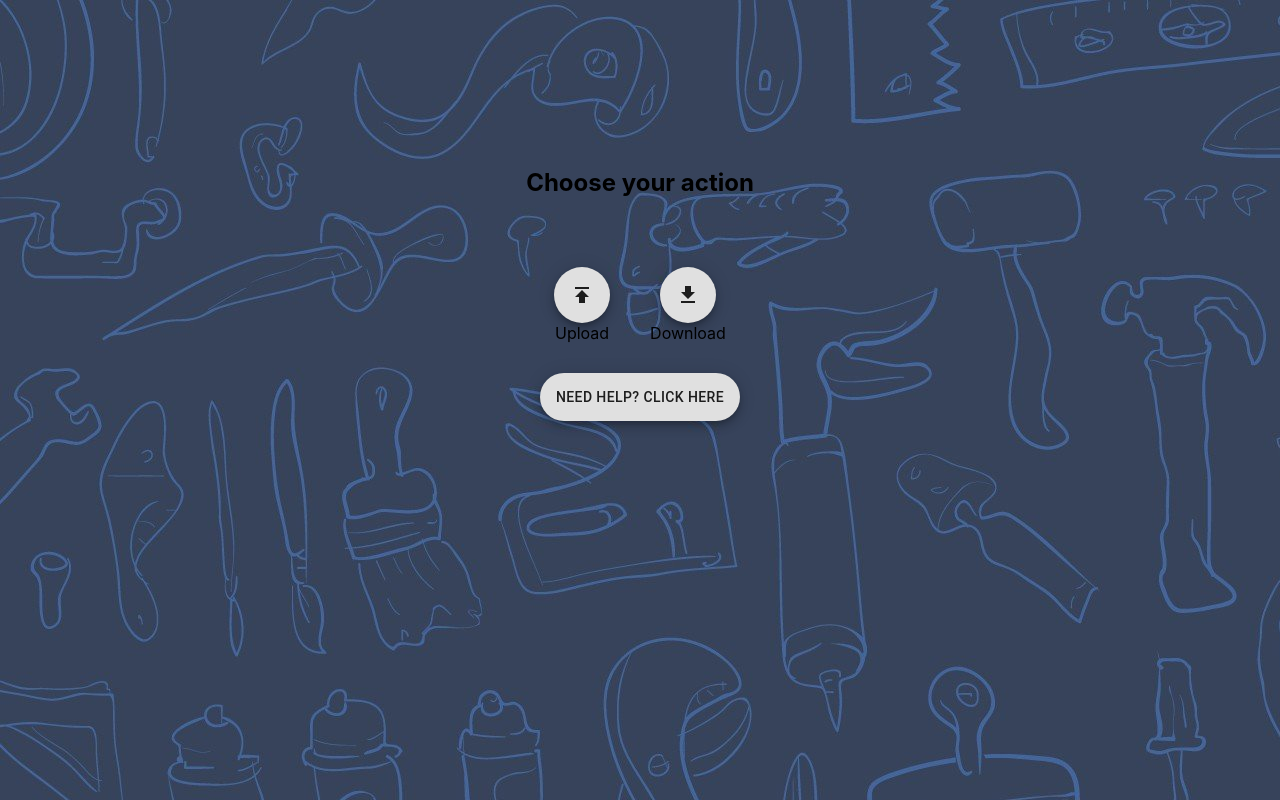
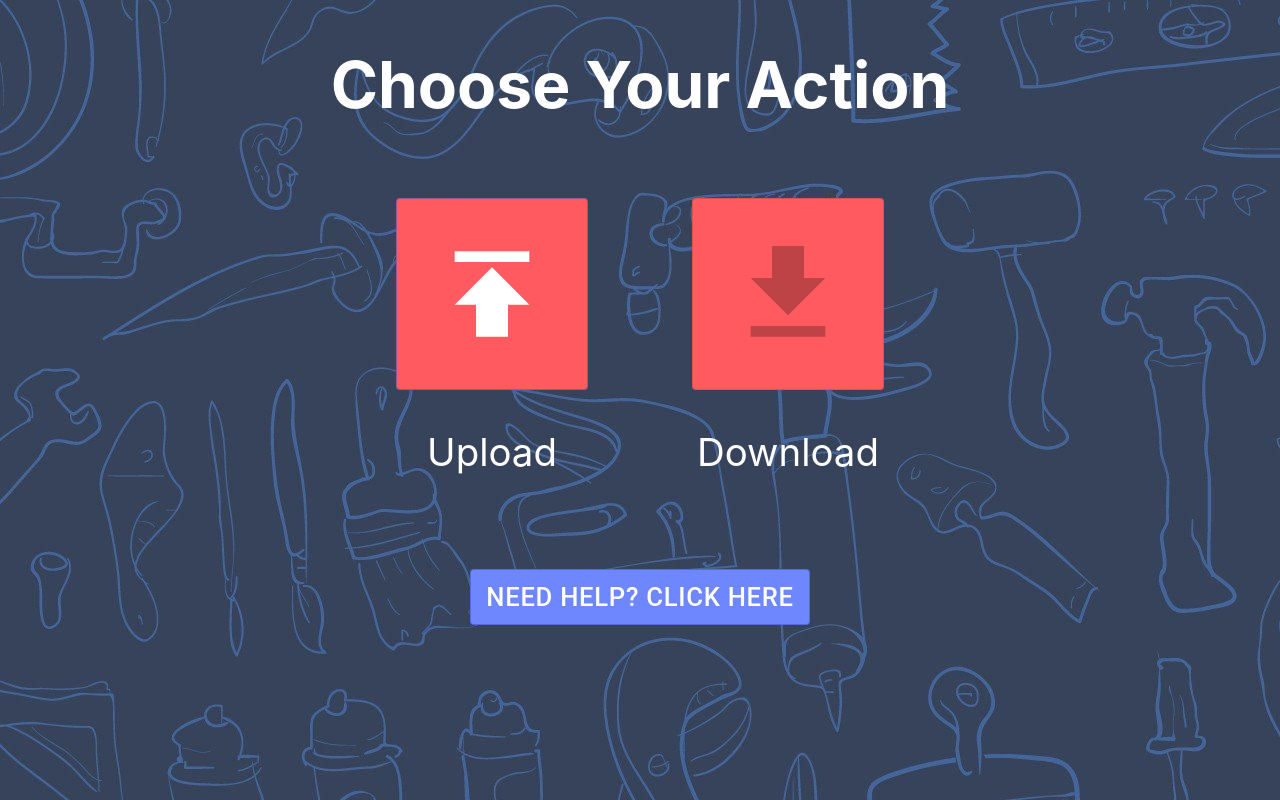
Before and after one commit to ocr-data-preparation/application, a React (Create React App) app: page /home in a window 1280 px wide. Built offline with nearby package versions, Linux system fonts and the light colour scheme.

Commit message:
revamp design home page

```diff
--- a/src/components/Home/DownloadDialogNoPath.js
+++ b/src/components/Home/DownloadDialogNoPath.js
@@ -1,5 +1,4 @@
 import React from "react";
-import { URL_BASE_API } from "../../config";
 import { makeStyles } from "@material-ui/core/styles";
 import {
   Button,
@@ -11,8 +10,6 @@ import {
   Fab
 } from "@material-ui/core";
 import { CloudDownload, Close, CheckCircle, GetApp } from "@material-ui/icons";
-import axios from "axios";
-import UploadedDialog from "./SuccessDialog";
 import SuccessDialog from "./SuccessDialog";
 
 const useStyles = makeStyles(theme => ({
@@ -47,6 +44,15 @@ const useStyles = makeStyles(theme => ({
   },
   content: {
     textAlign: "center"
+  },
+  title: {
+    color: "white",
+    backgroundColor: "#FF5A5F",
+    height: "15vw",
+    width: "15vw"
+  },
+  titleIcon: {
+    fontSize: "10vw"
   }
 }));
 
@@ -86,9 +92,15 @@ export default function DownloadDialog() {
 
   return (
     <React.Fragment>
-      <Fab onClick={handleClickOpen}>
-        <GetApp />
-      </Fab>
+      <Button
+        disabled
+        variant="outlined"
+        color="primary"
+        onClick={handleClickOpen}
+        className={classes.title}
+      >
+        <GetApp className={classes.titleIcon} />
+      </Button>
       {download.downloaded ? (
         <SuccessDialog message="Image saved" />
       ) : (
--- a/src/components/Home/UploadDialog.js
+++ b/src/components/Home/UploadDialog.js
@@ -75,6 +75,15 @@ const useStyles = makeStyles(theme => ({
     placeSelf: "center",
     borderRadius: "10px",
     padding: "1vw"
+  },
+  title: {
+    color: "white",
+    backgroundColor: "#FF5A5F",
+    height: "15vw",
+    width: "15vw"
+  },
+  titleIcon: {
+    fontSize: "10vw"
   }
 }));
 
@@ -160,9 +169,14 @@ export default function UploadDialog() {
 
   return (
     <div>
-      <Fab onClick={handleClickOpen}>
-        <Publish />
-      </Fab>
+      <Button
+        variant="outlined"
+        color="primary"
+        onClick={handleClickOpen}
+        className={classes.title}
+      >
+        <Publish className={classes.titleIcon} />
+      </Button>
       <Dialog
         fullScreen
         open={open}
--- a/src/components/Home/index.js
+++ b/src/components/Home/index.js
@@ -1,9 +1,7 @@
 import React from "react";
-import { Box, Grid } from "@material-ui/core";
+import { Box, Grid, Button } from "@material-ui/core";
 import { makeStyles } from "@material-ui/core/styles";
 import Fab from "@material-ui/core/Fab";
-import Publish from "@material-ui/icons/Publish";
-import GetApp from "@material-ui/icons/GetApp";
 import { Link } from "react-router-dom";
 
 import UploadDialog from "./UploadDialog";
@@ -11,14 +9,17 @@ import DownloadDialog from "./DownloadDialogNoPath";
 
 const useStyles = makeStyles(theme => ({
   container: {
-    marginTop: "10vw",
     textAlign: "center",
     direction: "column",
     justifyContent: "center",
     alignItems: "center"
   },
   header: {
-    padding: "20px"
+    padding: "20px",
+    color: "white",
+    fontSize: "5vw",
+    marginTop: "2vw",
+    marginBottom: "2vw"
   },
   miniContainer: {
     padding: "10px",
@@ -30,8 +31,24 @@ const useStyles = makeStyles(theme => ({
     padding: "20px",
     justifyContent: "center"
   },
+  buttonContainerRight: {
+    marginRight: "5vw",
+    padding: "20px",
+    justifyContent: "center"
+  },
   buttonLabel: {
     padding: "20px"
+  },
+  dialogTag: {
+    marginTop: "3vw",
+    fontSize: "3vw",
+    color: "white"
+  },
+  helpButton: {
+    color: "white",
+    marginTop: "5vw",
+    fontSize: "2vw",
+    backgroundColor: "#6E87FF"
   }
 }));
 
@@ -40,19 +57,25 @@ function Home() {
   return (
     <div>
       <Grid container className={classes.container}>
-        <h2 className={classes.header}>Choose your action</h2>
+        <h2 className={classes.header}>Choose Your Action</h2>
         <Grid container className={classes.miniContainer}>
-          <Box className={classes.buttonContainer}>
+          <Box className={classes.buttonContainerRight}>
             <UploadDialog />
-            <div>Upload</div>
+            <div className={classes.dialogTag}>Upload</div>
           </Box>
           <Box className={classes.buttonContainer}>
             <DownloadDialog />
-            <div>Download</div>
+            <div className={classes.dialogTag}>Download</div>
           </Box>
         </Grid>
         <Link to="/help">
-          <Fab variant="extended">Need help? Click here</Fab>
+          <Button
+            variant="outlined"
+            color="primary"
+            className={classes.helpButton}
+          >
+            Need help? Click here
+          </Button>
         </Link>
       </Grid>
     </div>
```
